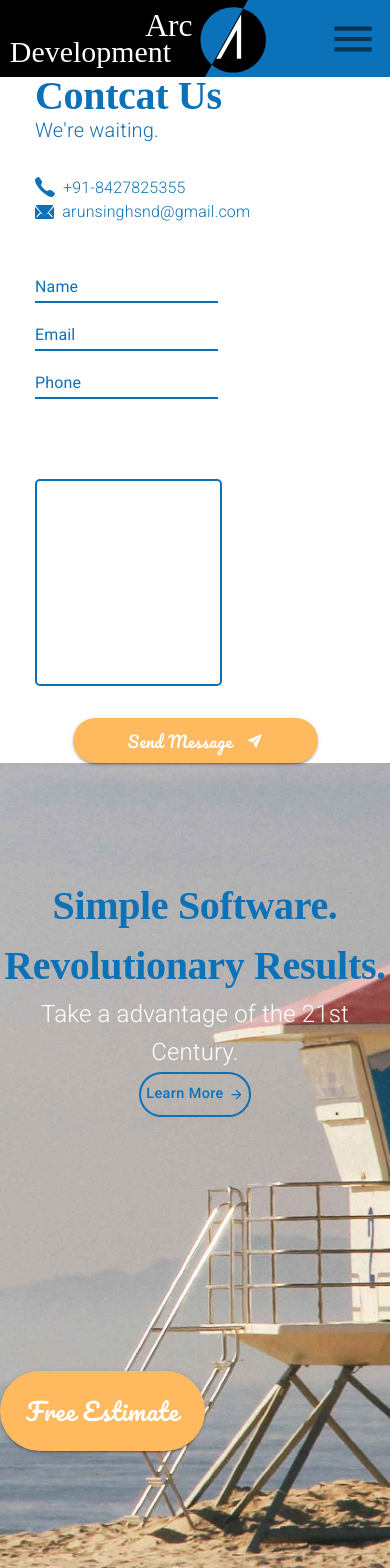
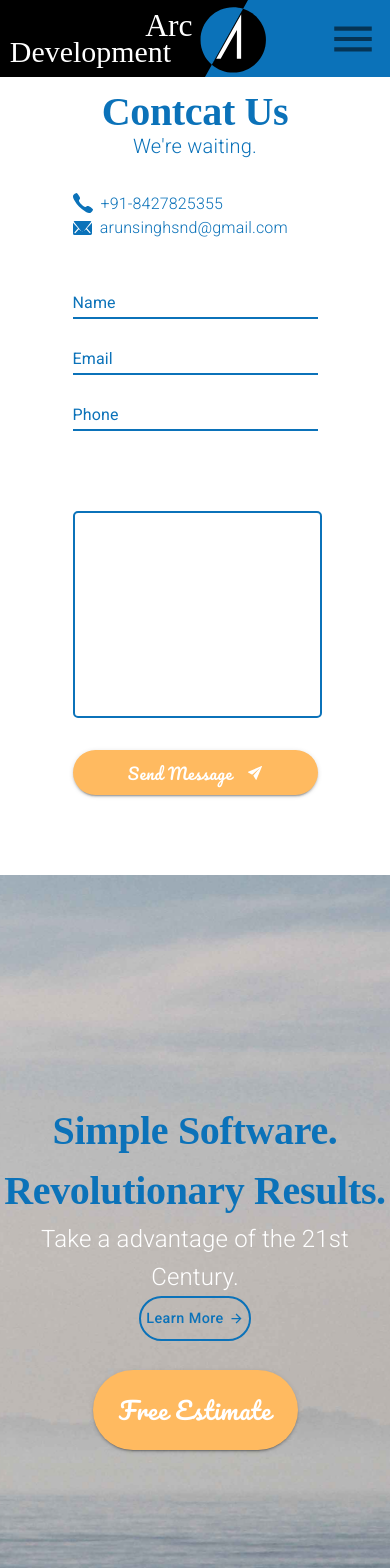
Before and after one commit to arunsinghsnd/NativeCodeLab, a React (Create React App) app: page /contact in a window 390 px wide. Shown: the top 1568 px of the page. Built offline with nearby package versions, Linux system fonts and the light colour scheme.

Commit message:
made responsive to the input fields

```diff
--- a/src/components/Contact.js
+++ b/src/components/Contact.js
@@ -27,13 +27,16 @@ const useStyles = makeStyles(theme => ({
     backgroundSize: "cover",
     height: "60em",
     paddingBottom: "10em",
+    [theme.breakpoints.down("md")]: {
+      backgroundImage: `url(${mobileBackground})`,
+    },
   },
   learnButton: {
     ...theme.typography.learnButtom,
     fontSize: "0.9rem",
     height: 45,
     padding: 5,
-    [theme.breakpoints.down("sm")]: {
+    [theme.breakpoints.down("md")]: {
       marginBottom: "2em",
     },
   },
@@ -49,7 +52,7 @@ const useStyles = makeStyles(theme => ({
     "&:hover": {
       backgroundColor: theme.palette.secondary.light,
     },
-    [theme.breakpoints.down("sm")]: {
+    [theme.breakpoints.down("md")]: {
       marginRight: 0,
       marginLeft: 0,
     },
@@ -93,15 +96,24 @@ const Contact = props => {
         alignItems="center"
         lg={4}
         xl={3}
+        style={{
+          marginBottom: matchesMD ? "5em" : 0,
+          marginTop: matchesSM ? "1em" : matchesMD ? "5em" : 0,
+        }}
       >
         <Grid item>
           <Grid container direction="column">
             <Grid item>
-              <Typography variant="h2" style={{ lineHeight: 1 }}>
+              <Typography
+                variant="h2"
+                align={matchesMD ? "center" : undefined}
+                style={{ lineHeight: 1 }}
+              >
                 Contcat Us
               </Typography>
               <Typography
                 variant="body2"
+                align={matchesMD ? "center" : undefined}
                 style={{ color: theme.palette.common.blue }}
               >
                 We're waiting.
@@ -144,19 +156,26 @@ const Contact = props => {
                 </Typography>
               </Grid>
             </Grid>
-            <Grid item container style={{ maxWidth: "20em" }}>
-              <Grid item>
+            <Grid
+              item
+              container
+              direction="column"
+              style={{ maxWidth: "20em" }}
+            >
+              <Grid item style={{ marginBottom: "0.5em" }}>
                 <TextField
                   label="Name"
                   id="name"
+                  fullWidth
                   value={name}
                   onChange={event => setName(event.target.value)}
                 />
               </Grid>
-              <Grid item>
+              <Grid item style={{ marginBottom: "0.5em" }}>
                 <TextField
                   label="Email"
                   id="email"
+                  fullWidth
                   value={email}
                   onChange={event => setEmail(event.target.value)}
                 />
@@ -165,6 +184,7 @@ const Contact = props => {
                 <TextField
                   label="Phone"
                   id="phone"
+                  fullWidth
                   value={phone}
                   onChange={event => setPhone(event.target.value)}
                 />
@@ -177,6 +197,7 @@ const Contact = props => {
                 className={classes.message}
                 multiline
                 rows={10}
+                fullWidth
                 id="message"
                 onChange={event => setMessage(event.target.value)}
               />
@@ -203,30 +224,36 @@ const Contact = props => {
       <Grid
         item
         container
+        direction={matchesMD ? "column" : "row"}
         className={classes.background}
         lg={8}
         xl={9}
+        justifyContent={matchesMD ? "center" : undefined}
         alignItems="center"
       >
         <Grid
           item
           style={{
-            marginLeft: matchesSM ? 0 : "3em",
-            textAlign: matchesSM ? "center" : "inherit",
+            marginLeft: matchesMD ? 0 : "3em",
+            textAlign: matchesMD ? "center" : "inherit",
           }}
         >
           <Grid container direction="column">
             <Grid item>
-              <Typography variant="h2">
+              <Typography align={matchesMD ? "center" : undefined} variant="h2">
                 Simple Software.
                 <br /> Revolutionary Results.
               </Typography>
-              <Typography variant="subtitle2" style={{ fontSize: "1.5rem" }}>
+              <Typography
+                variant="subtitle2"
+                align={matchesMD ? "center" : undefined}
+                style={{ fontSize: "1.5rem" }}
+              >
                 Take a advantage of the 21st Century.
               </Typography>
               <Grid
                 container
-                justifyContent={matchesSM ? "center" : undefined}
+                justifyContent={matchesMD ? "center" : undefined}
                 item
               >
                 <Button
--- a/src/components/ui/Theme.js
+++ b/src/components/ui/Theme.js
@@ -85,6 +85,10 @@ export default createTheme({
       },
     },
     MuiInput: {
+      root: {
+        color: arcGrey,
+        fontWeight: 300,
+      },
       underline: {
         "&:before": {
           borderBottom: `2px solid ${arcBlue}`,
```
